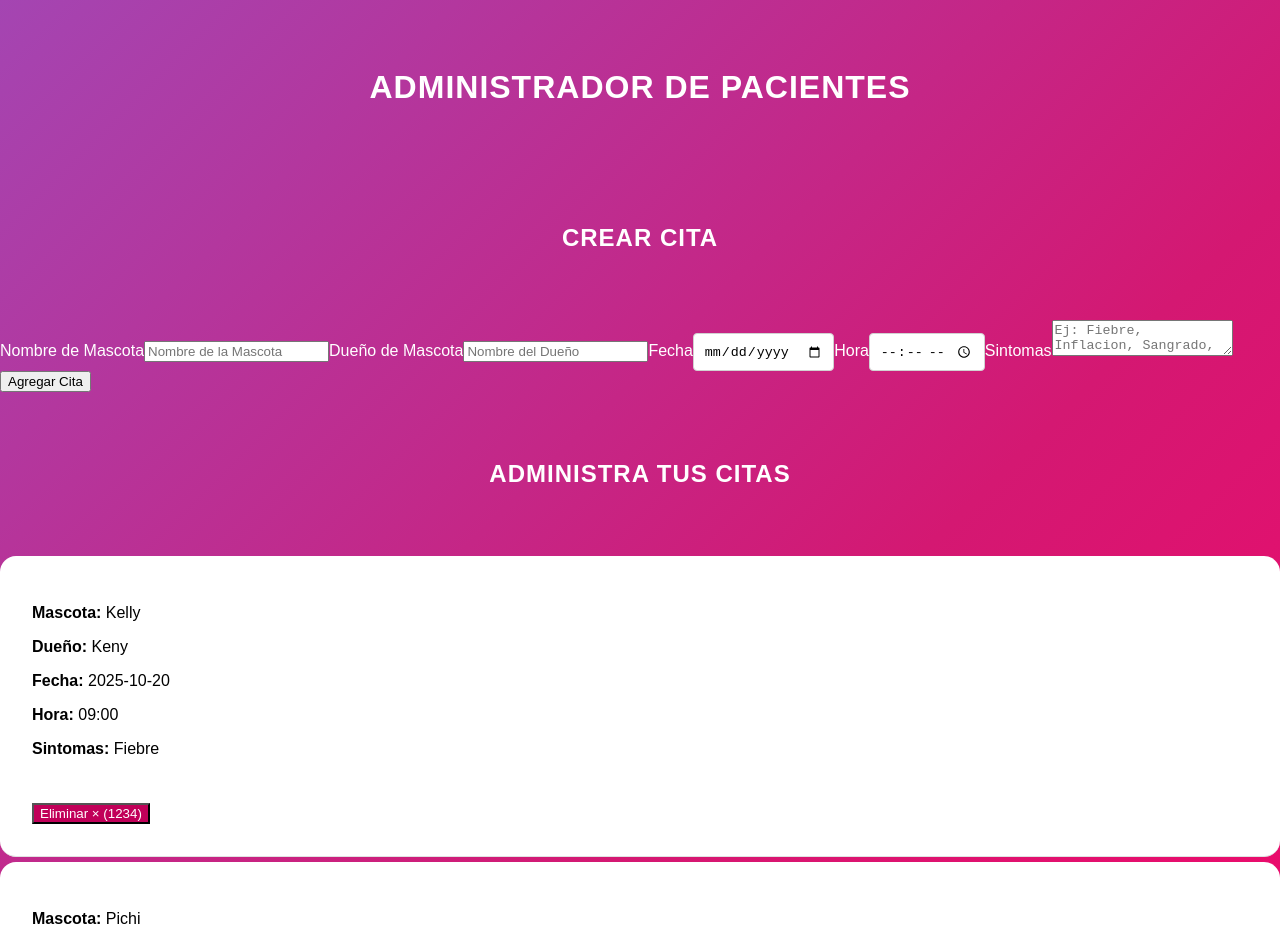
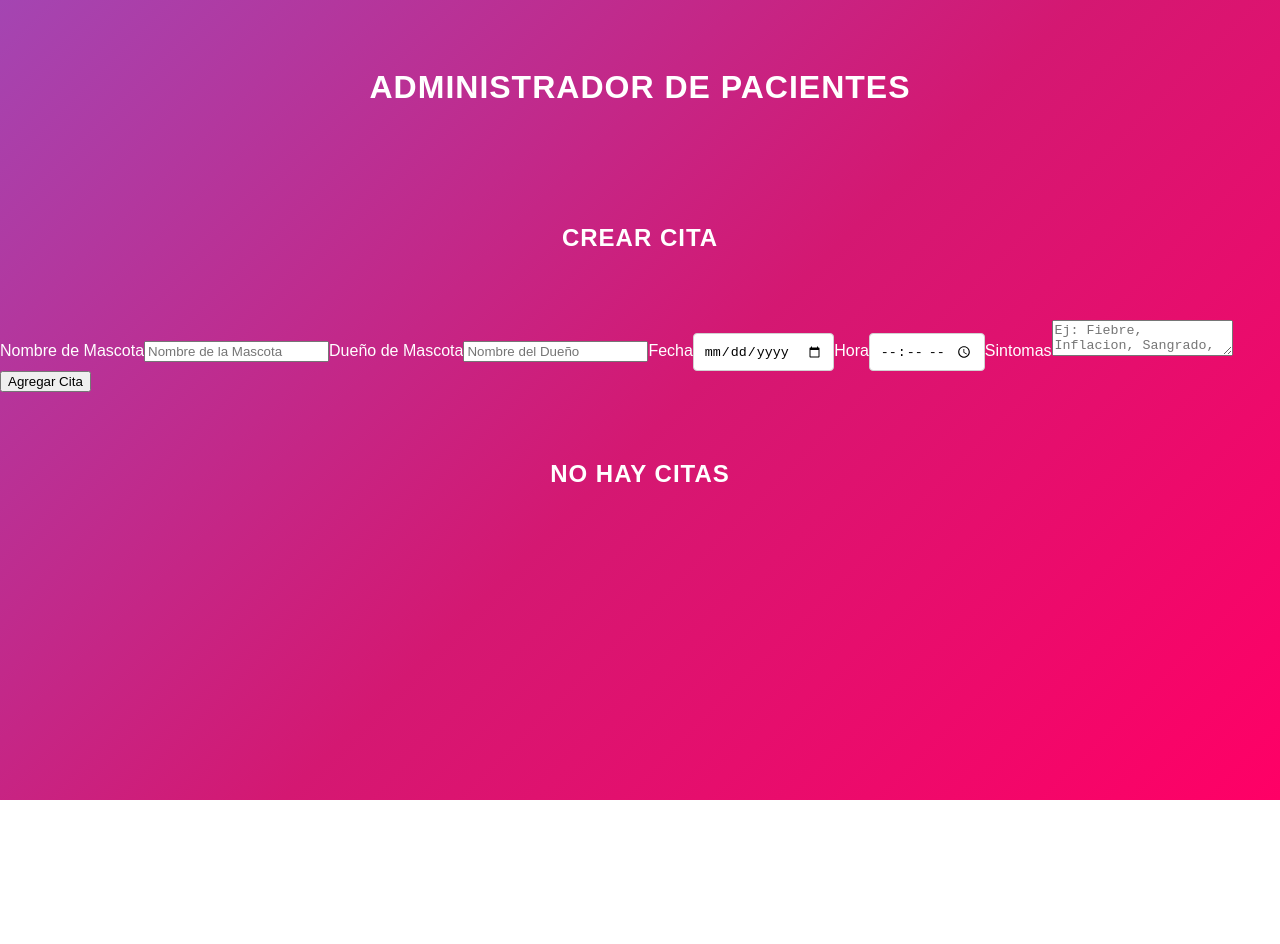
Before and after one commit to kevincisnero01/mascota-paciente-react, a React app: page / in a window 1280 px wide. Shown: the top 944 px of the page. After the commit the page ends 800 px from the top, so only its background shows below. Built offline with nearby package versions, Linux system fonts and the light colour scheme; the HTML template or start-up script is replaced by a standard one.

Commit message:
agregando LocalStorage

```diff
--- a/src/App.jsx
+++ b/src/App.jsx
@@ -5,18 +5,22 @@ import Appointment from './components/Appointment.jsx';
 
 function App() {
 
-  //Datos de Relleno
-  const initialData = [
-    {id: '1234', mascot : 'Kelly',owner : 'Keny',date: '2025-10-20',time : '09:00',symptoms : 'Fiebre'},
-    {id: '12345',mascot : 'Pichi',owner : 'Kevin',date: '2025-10-20',time : '09:00',symptoms : 'Herida'},
-    {id: '123456',mascot : 'Mochi',owner : 'Pao',date: '2025-10-20',time : '09:00',symptoms : 'Alergia'}
-  ];
+  //Citas en localStorage
+  let initialQuotes = JSON.parse(localStorage.getItem('appointments'));
+  if(!initialQuotes){
+    initialQuotes = [];
+  }
+
   //Arreglo de Citas (plural)
-  const [appointments, setAppointments] = useState(initialData);
+  const [appointments, setAppointments] = useState(initialQuotes);
 
-  //Funcion que se ejecuta cuando se actuslizan las citas
+  //Hook para realizar operaciones de actualizaciones de state de citas
   useEffect(() =>{
-    console.log('Citas Actualizadas');
+    if(initialQuotes){
+      localStorage.setItem('appointments',JSON.stringify(appointments));
+    }else{
+      localStorage.setItem('appointments',JSON.stringify([]));
+    }
   }, [appointments])
 
   //Funcion que tome las citas actuales y las agregue
--- a/src/components/Appointment.jsx
+++ b/src/components/Appointment.jsx
@@ -13,7 +13,6 @@ const Appointment = ({appointment,destroyAppointment}) => (
             onClick={() =>destroyAppointment(appointment.id)}
           >
             Eliminar &times;
-            ({appointment.id})
           </button>
         </div>
     </>
```
